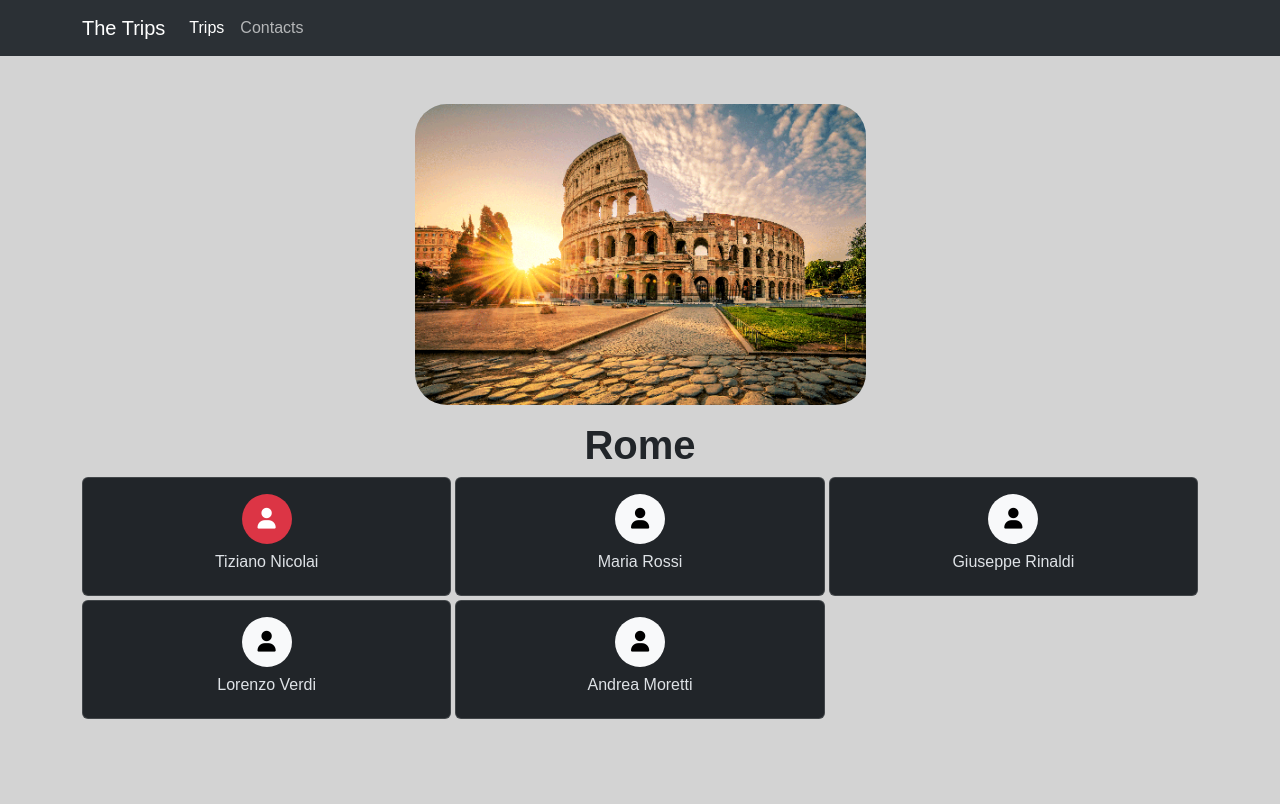
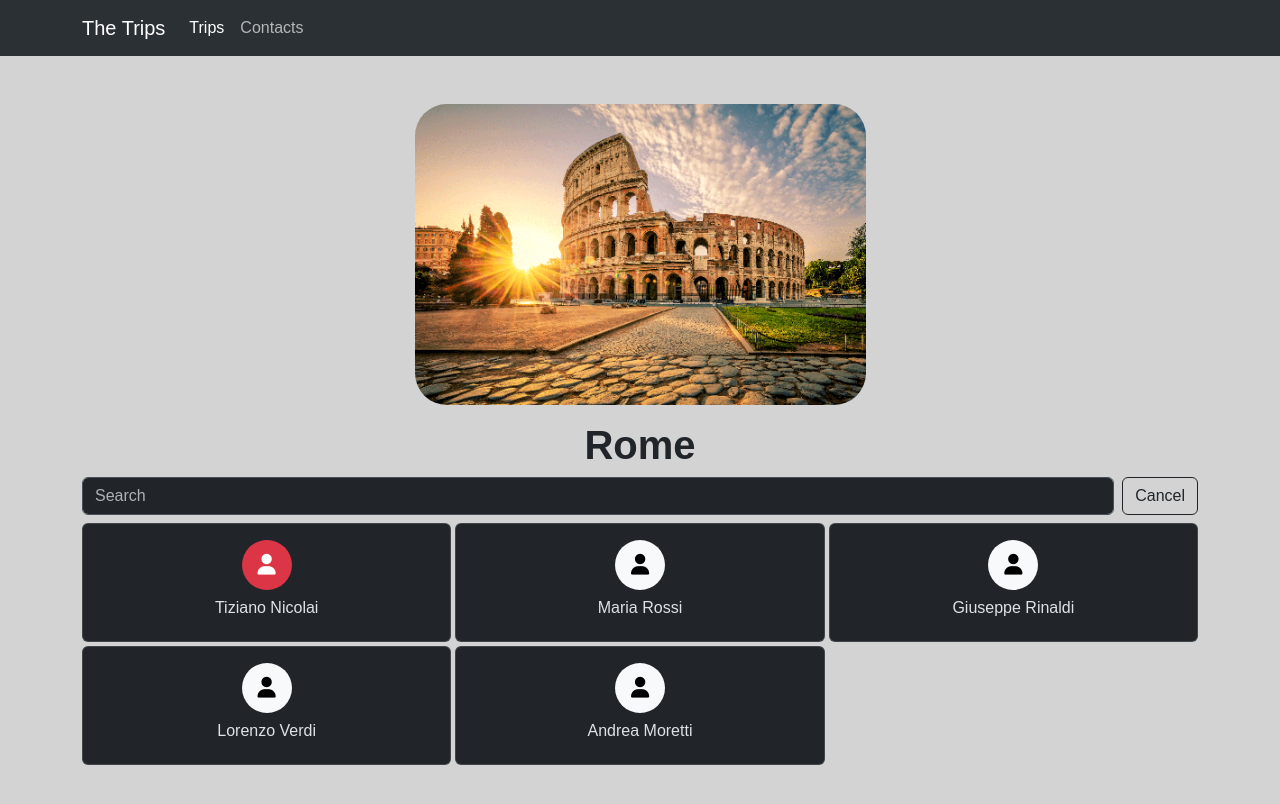
Before and after one commit to MarcoProstamo/webapp-sac, a React (Vite) app: page /trips/1 in a window 1280 px wide. Shown: the top 804 px of the page. Built offline with nearby package versions, Linux system fonts and the light colour scheme.

Commit message:
Feat → Searchbar

```diff
--- a/src/assets/pages/ContactsPage.jsx
+++ b/src/assets/pages/ContactsPage.jsx
@@ -1,8 +1,53 @@
-import { guests } from "../data/guests";
+import { useState } from "react";
+import { guests as guestsAll } from "../data/guests";
 
 export default function ContactsPage() {
+  const initialData = {
+    term: "",
+  };
+  const [formData, setFormData] = useState(initialData);
+  const [guests, setGuests] = useState(guestsAll);
+
+  function handleSubmit(e) {
+    e.preventDefault();
+    setFormData(initialData);
+    setGuests(guestsAll);
+  }
+
+  function handleChange(e) {
+    let term = e.target.value;
+    setFormData({
+      term,
+    });
+    if (term) {
+      setGuests(
+        guestsAll.filter(
+          (guest) =>
+            guest.name.toLowerCase().includes(formData.term.toLowerCase()) ||
+            guest.surname.toLowerCase().includes(formData.term.toLowerCase())
+        )
+      );
+    } else {
+      setGuests(guestsAll);
+    }
+  }
+
   return (
     <div className="container mt-5">
+      <form className="d-flex mb-2" role="search" onSubmit={handleSubmit}>
+        <input
+          className="form-control me-2"
+          type="search"
+          placeholder="Search"
+          aria-label="Search"
+          value={formData.term}
+          onChange={handleChange}
+        />
+        <button className="btn btn-outline-dark" type="submit">
+          Cancel
+        </button>
+      </form>
+
       <table className="table table-striped table-hover">
         <thead>
           <tr>
@@ -69,73 +114,73 @@ export default function ContactsPage() {
                     <ul className="list-group list-group-flush">
                       <li className="list-group-item">
                         Age:{" "}
-                        <span class="badge fs-6 text-bg-secondary">
+                        <span className="badge fs-6 text-bg-secondary">
                           {guest.age}
                         </span>
                       </li>
                       <li className="list-group-item">
                         Cellphone Number:{" "}
-                        <span class="badge fs-6 text-bg-secondary">
+                        <span className="badge fs-6 text-bg-secondary">
                           {guest.cellphone_number}
                         </span>
                       </li>
                       <li className="list-group-item">
                         Blood Type:{" "}
-                        <span class="badge fs-6 text-bg-secondary">
+                        <span className="badge fs-6 text-bg-secondary">
                           {guest.blood_type}
                         </span>
                       </li>
                       <li className="list-group-item">
                         Email:{" "}
-                        <span class="badge fs-6 text-bg-secondary">
+                        <span className="badge fs-6 text-bg-secondary">
                           {guest.email}
                         </span>
                       </li>
                       <li className="list-group-item">
                         Fiscal Code:{" "}
-                        <span class="badge fs-6 text-bg-secondary">
+                        <span className="badge fs-6 text-bg-secondary">
                           {guest.fiscal_code}
                         </span>
                       </li>
                       <li className="list-group-item">
                         Address:{" "}
-                        <span class="badge fs-6 text-bg-secondary">
+                        <span className="badge fs-6 text-bg-secondary">
                           {guest.address}
                         </span>
                       </li>
                       <li className="list-group-item">
                         Passport number:{" "}
-                        <span class="badge fs-6 text-bg-secondary">
+                        <span className="badge fs-6 text-bg-secondary">
                           {guest.passport_number}
                         </span>
                       </li>
                       <li className="list-group-item">
                         Dietary Preferences:{" "}
-                        <span class="badge fs-6 text-bg-secondary">
+                        <span className="badge fs-6 text-bg-secondary">
                           {guest.dietary_preferences}
                         </span>
                       </li>
                       <li className="list-group-item">
                         Allergies:{" "}
-                        <span class="badge fs-6 text-bg-secondary">
+                        <span className="badge fs-6 text-bg-secondary">
                           {guest.allergies}
                         </span>
                       </li>
                       <li className="list-group-item">
                         Languages Spoken:{" "}
-                        <span class="badge fs-6 text-bg-secondary">
+                        <span className="badge fs-6 text-bg-secondary">
                           {guest.languages_spoken.join(", ")}
                         </span>
                       </li>
                       <li className="list-group-item">
                         Emergency Contact:{" "}
-                        <span class="badge fs-6 text-bg-secondary">
+                        <span className="badge fs-6 text-bg-secondary">
                           {guest.emergency_contact.phone}
                         </span>
                       </li>
                       <li className="list-group-item">
                         Travel Insurance:{" "}
-                        <span class="badge fs-6 text-bg-secondary">
+                        <span className="badge fs-6 text-bg-secondary">
                           {guest.travel_insurance}
                         </span>
                       </li>
--- a/src/assets/pages/TripPage.jsx
+++ b/src/assets/pages/TripPage.jsx
@@ -2,12 +2,43 @@ import { useParams } from "react-router-dom";
 import { trips } from "../data/trips";
 import { guests as allGuests } from "../data/guests";
 import GuestCard from "../components/GuestCard";
+import { useState } from "react";
 
 export default function TripPage() {
   const { id } = useParams();
   const trip = trips.find((trip) => trip.id === parseInt(id));
   const { img, destination } = trip;
   const guests = allGuests.filter((guest) => guest.trip_id === parseInt(id));
+
+  const initialData = {
+    term: "",
+  };
+  const [formData, setFormData] = useState(initialData);
+  const [filteredGuests, setFilteredGuests] = useState(guests);
+
+  function handleSubmit(e) {
+    e.preventDefault();
+    setFormData(initialData);
+    setGuests(allGuests);
+  }
+
+  function handleChange(e) {
+    let term = e.target.value;
+    setFormData({
+      term,
+    });
+    if (term) {
+      setFilteredGuests(
+        guests.filter(
+          (guest) =>
+            guest.name.toLowerCase().includes(formData.term.toLowerCase()) ||
+            guest.surname.toLowerCase().includes(formData.term.toLowerCase())
+        )
+      );
+    } else {
+      setFilteredGuests(guests);
+    }
+  }
 
   return (
     <div className="container pb-5">
@@ -21,9 +52,24 @@ export default function TripPage() {
 
       <div>
         <h1 className="text-center fw-semibold">{destination}</h1>
+        <form className="d-flex mb-2" role="search" onSubmit={handleSubmit}>
+          <input
+            className="form-control me-2"
+            type="search"
+            placeholder="Search"
+            aria-label="Search"
+            value={formData.term}
+            onChange={handleChange}
+          />
+          <button className="btn btn-outline-dark" type="submit">
+            Cancel
+          </button>
+        </form>
         <div className="row row-cols-3 g-1">
-          {guests &&
-            guests.map((guest) => <GuestCard key={guest.id} guest={guest} />)}
+          {filteredGuests &&
+            filteredGuests.map((guest) => (
+              <GuestCard key={guest.id} guest={guest} />
+            ))}
         </div>
       </div>
     </div>
```
